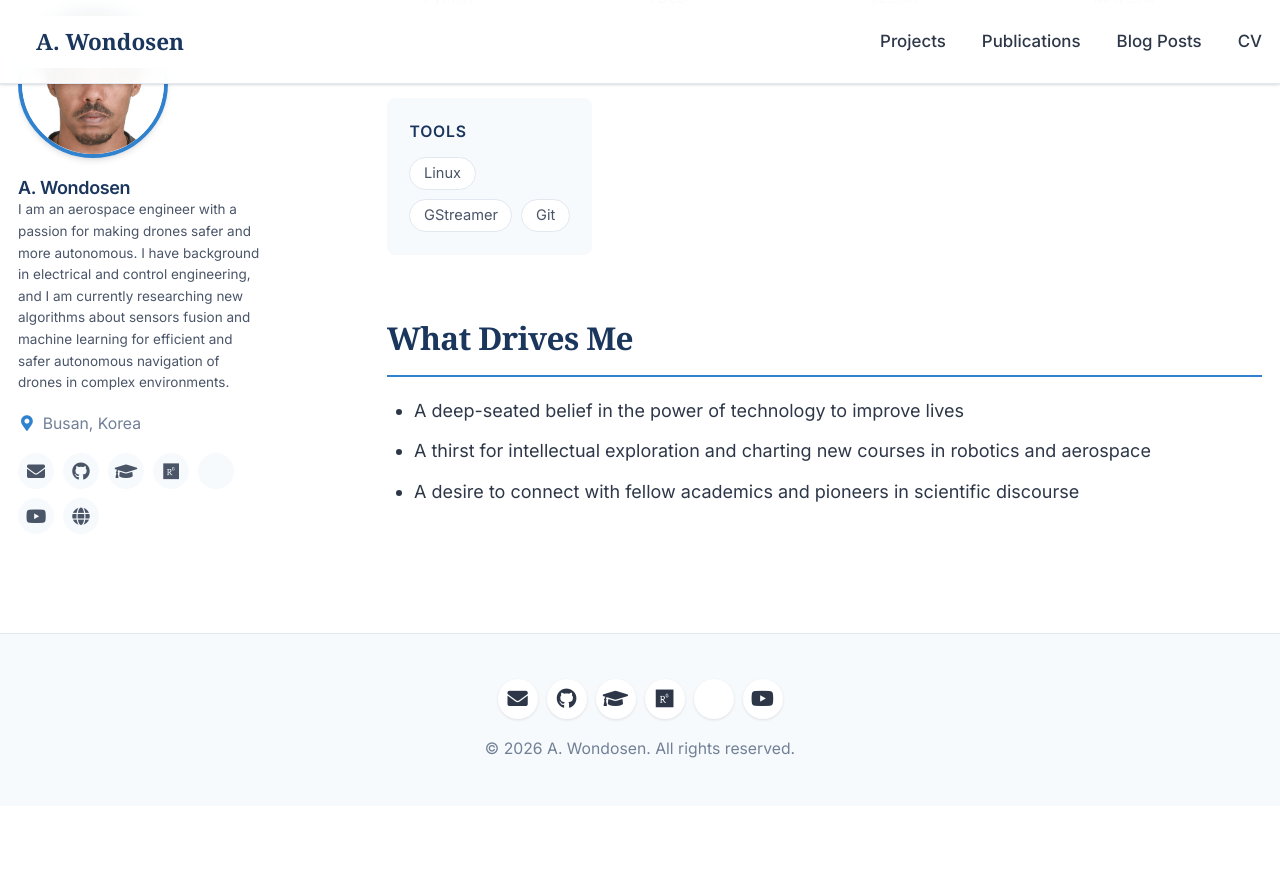
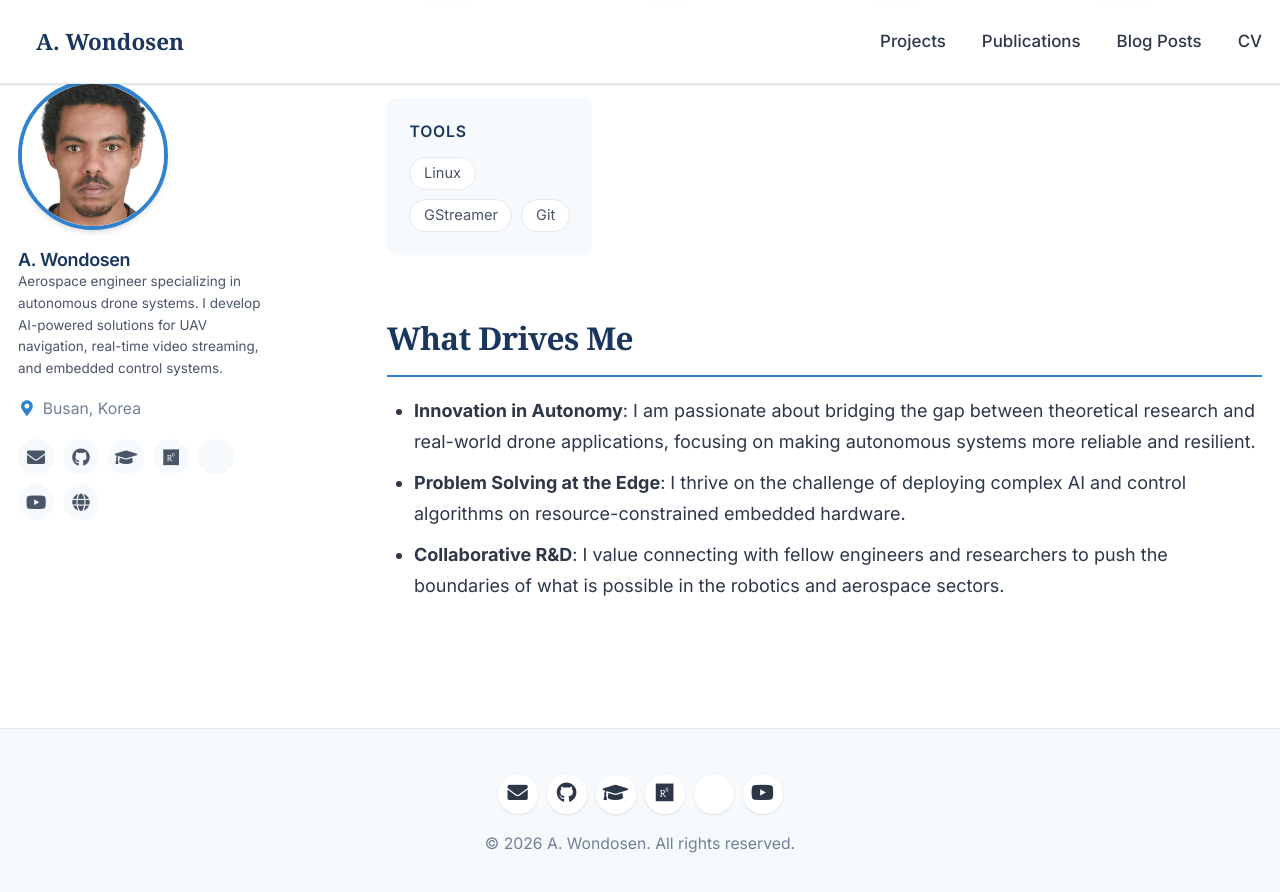
Before and after one commit to WondesenB/about, a Jekyll site: the page built from _pages/about.md, in a window 1280 px wide and 900 px high, scrolled down 1747 px. Shown: the top 892 px of the window. Built offline with Jekyll 4.4.1, drawn with Linux system fonts in a browser that asks for light colours; some web fonts are replaced; before the commit the page ends 2553 px from its top, so only the background shows below that.

Commit message:
Restore GitHub Pages compatibility and update portfolio content
- Revert Gemfile.lock to Jekyll 3.9.x compatible version
- Update site description and author bio in _config.yml
- Improve social link handling in author-profile.html
- Add new publication: Vision-guided tracking for emergency landing
- Update 'What Drives Me' section in about.md

```diff
--- a/_config.yml
+++ b/_config.yml
@@ -10,7 +10,7 @@
 title                    : "A. Wondosen"
 title_separator          : "-"
 name                     : &name "Wondosen"
-description              : &description "personal description"
+description              : &description "Portfolio of A. Wondosen, PhD - Aerospace Engineer specializing in autonomous UAV systems, Edge AI, and sensor fusion."
 url                      : https://wondesenb.github.io/about # the base hostname & protocol for your site e.g. "https://mmistakes.github.io"
 baseurl                  : "" # the subpath of your site, e.g. "/blog"
 repository               : "wondesenb/about"
@@ -42,10 +42,7 @@
 author:
   name             : "A. Wondosen"
   avatar           : "wb.jpg"
-  bio              : "I am an aerospace engineer with a passion for making drones safer and more autonomous.
-                      I have background in electrical and control engineering, and I am currently researching
-                      new algorithms about sensors fusion and machine learning for efficient and safer autonomous
-                      navigation of drones in complex environments."
+  bio              : "Aerospace engineer specializing in autonomous drone systems. I develop AI-powered solutions for UAV navigation, real-time video streaming, and embedded control systems."
   location         : "Busan, Korea"
   employer         :
   pubmed           :
--- a/_includes/author-profile.html
+++ b/_includes/author-profile.html
@@ -42,7 +42,7 @@
       </a>
     {% endif %}
     {% if author.github %}
-      <a href="https://github.com/{{ author.github }}" class="author-profile__link" aria-label="GitHub">
+      <a href="{% if author.github contains '://' %}{{ author.github }}{% else %}https://github.com/{{ author.github }}{% endif %}" class="author-profile__link" aria-label="GitHub">
         <i class="fab fa-github" aria-hidden="true"></i>
       </a>
     {% endif %}
@@ -62,17 +62,17 @@
       </a>
     {% endif %}
     {% if author.linkedin %}
-      <a href="https://www.linkedin.com/in/{{ author.linkedin }}" class="author-profile__link" aria-label="LinkedIn">
+      <a href="{% if author.linkedin contains '://' %}{{ author.linkedin }}{% else %}https://www.linkedin.com/in/{{ author.linkedin }}{% endif %}" class="author-profile__link" aria-label="LinkedIn">
         <i class="fab fa-linkedin" aria-hidden="true"></i>
       </a>
     {% endif %}
     {% if author.twitter %}
-      <a href="https://twitter.com/{{ author.twitter }}" class="author-profile__link" aria-label="Twitter">
+      <a href="{% if author.twitter contains '://' %}{{ author.twitter }}{% else %}https://twitter.com/{{ author.twitter }}{% endif %}" class="author-profile__link" aria-label="Twitter">
         <i class="fab fa-twitter" aria-hidden="true"></i>
       </a>
     {% endif %}
     {% if author.youtube %}
-      <a href="https://www.youtube.com/{{ author.youtube }}" class="author-profile__link" aria-label="YouTube">
+      <a href="{% if author.youtube contains '://' %}{{ author.youtube }}{% else %}https://www.youtube.com/{{ author.youtube }}{% endif %}" class="author-profile__link" aria-label="YouTube">
         <i class="fab fa-youtube" aria-hidden="true"></i>
       </a>
     {% endif %}
--- a/_pages/about.md
+++ b/_pages/about.md
@@ -111,6 +111,6 @@
 
 ## What Drives Me
 
-- A deep-seated belief in the power of technology to improve lives
-- A thirst for intellectual exploration and charting new courses in robotics and aerospace
-- A desire to connect with fellow academics and pioneers in scientific discourse
+- **Innovation in Autonomy**: I am passionate about bridging the gap between theoretical research and real-world drone applications, focusing on making autonomous systems more reliable and resilient.
+- **Problem Solving at the Edge**: I thrive on the challenge of deploying complex AI and control algorithms on resource-constrained embedded hardware.
+- **Collaborative R&D**: I value connecting with fellow engineers and researchers to push the boundaries of what is possible in the robotics and aerospace sectors.
```
Also changed, not shown: _publications/2024-05-01-Vision-guided-tracking-emergency-landing.md (added, +14 -0 lines), Gemfile.lock.
